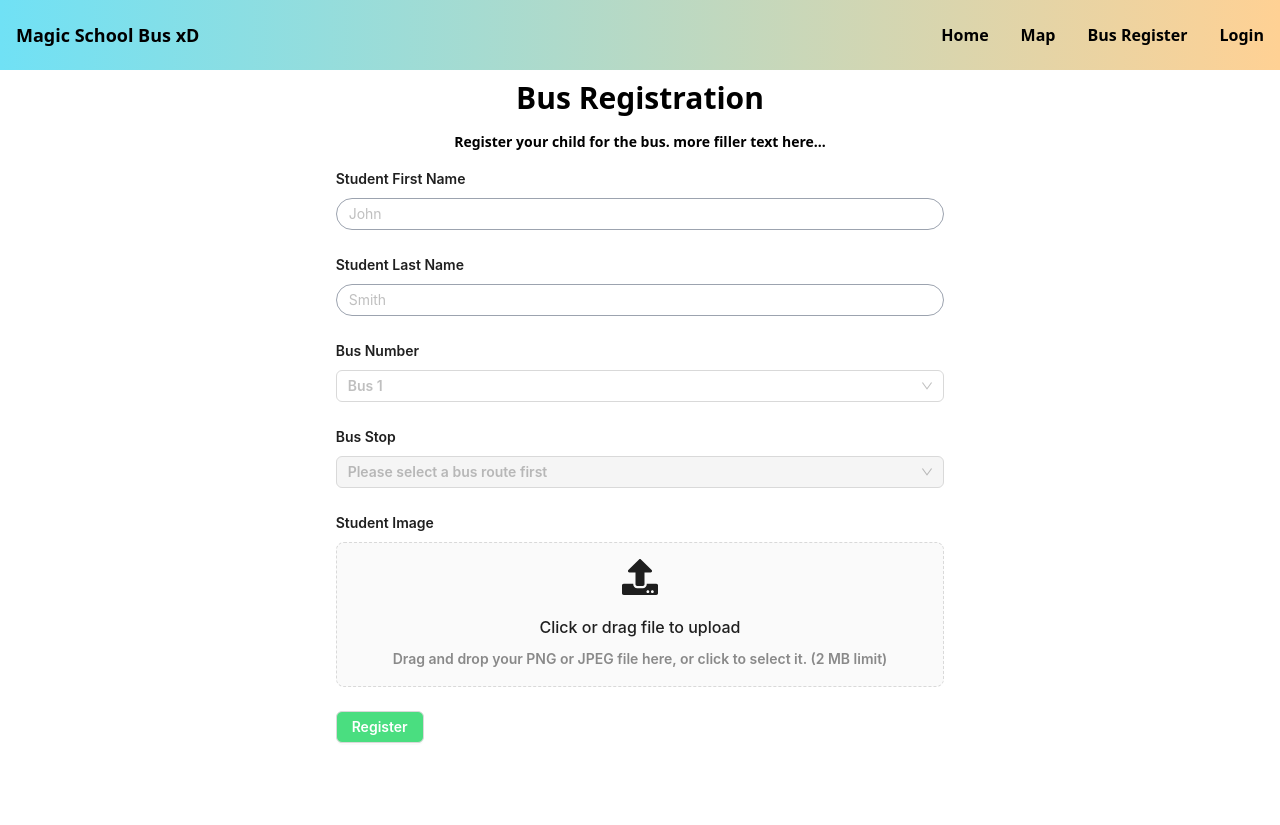
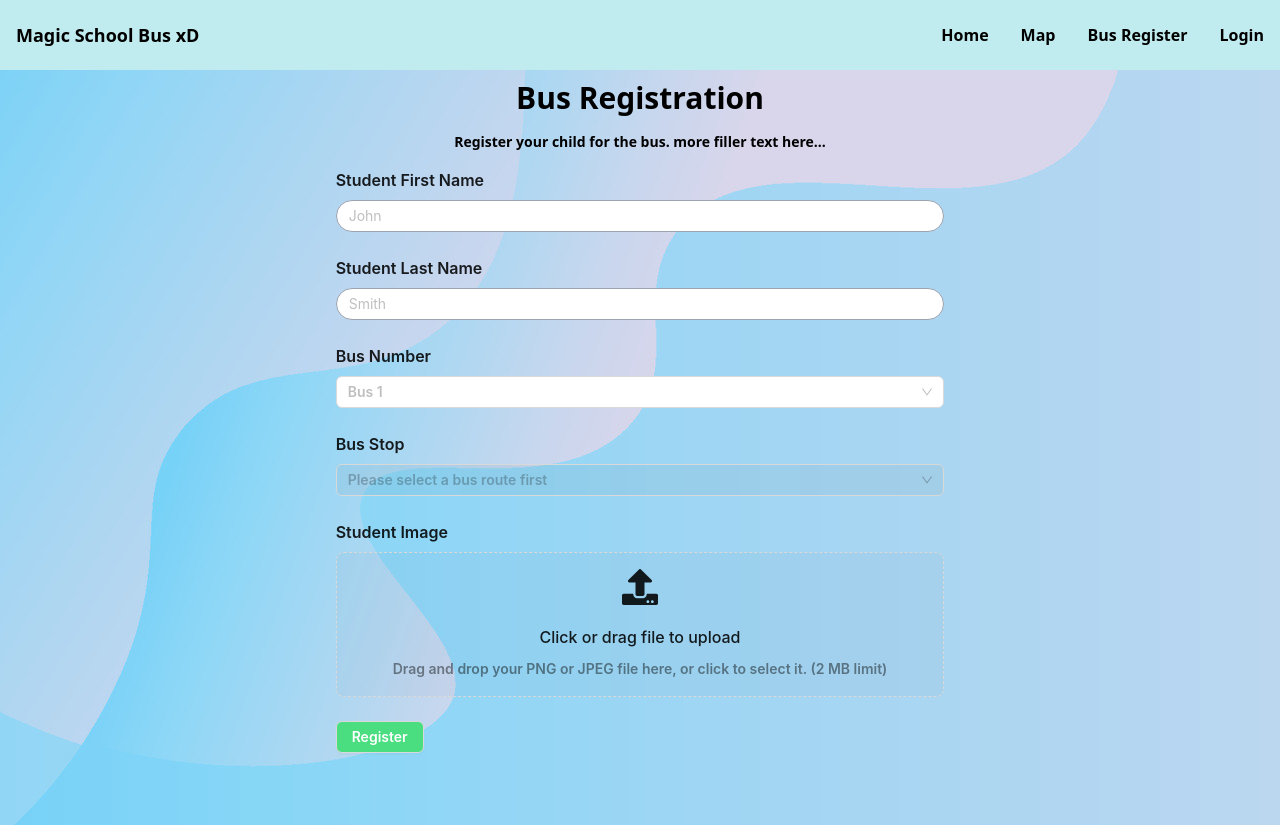
Before and after one commit to chiaraalcantara/busbuddy, a React (Vite) app in the folder client/: page /bus-register in a window 1280 px wide. Built offline with nearby package versions, Linux system fonts and the light colour scheme.

Commit message:
changed background

```diff
--- a/client/index.html
+++ b/client/index.html
@@ -6,7 +6,7 @@
     <meta name="viewport" content="width=device-width, initial-scale=1.0" />
     <title>Vite + React + TS</title>
   </head>
-  <body style>
+  <body style="background-image: url('./src/images/bg-im.jpg');">
     <div id="root"></div>
     <script type="module" src="/src/main.tsx"></script>
   </body>
--- a/client/src/components/Navbar/Navbar.css
+++ b/client/src/components/Navbar/Navbar.css
@@ -1,3 +1,4 @@
 header {
-    background: linear-gradient(to right, #70e1f5, #ffd194);
+    background: rgb(193, 236, 239);
+    z-index: 99999999999;
 }
--- a/client/src/pages/BusRegistration/BusRegistration.tsx
+++ b/client/src/pages/BusRegistration/BusRegistration.tsx
@@ -123,7 +123,7 @@ const BusRegistration = () => {
                     }}
                 >
                     <Form.Item
-                        label={<p className="font-semibold">Student First Name</p>}
+                        label={<p className="text-base font-semibold">Student First Name</p>}
                         name="studentFirstName"
                         rules={[{ validator: customValidator("Please enter your child's first name!") }]}
                     >
@@ -131,14 +131,14 @@ const BusRegistration = () => {
                     </Form.Item>
 
                     <Form.Item
-                        label={<p className="font-semibold"> Student Last Name </p>}
+                        label={<p className="text-base font-semibold"> Student Last Name </p>}
                         name="studentLastName"
                         rules={[{ validator: customValidator("Please enter your child's last name!") }]}
                     >
                         <Input className="border border-gray-400 pl-3 py-1 rounded-2xl" placeholder="Smith"/>
                     </Form.Item>
 
-                    <Form.Item label="Bus Number"
+                    <Form.Item label={<p className="text-base font-semibold">Bus Number</p>}
                         name="busNumber"
                         className="font-semibold"
                         rules={[{ validator: customValidator("Please select a bus route!") }]}
@@ -153,7 +153,7 @@ const BusRegistration = () => {
                     </Form.Item>
 
                     <Form.Item
-                        label="Bus Stop"
+                        label={<p className="text-base font-semibold">Bus Stop</p>}
                         name="busStop"
                         className="font-semibold"
                         rules={[{ validator: customValidator("Please select a bus stop!") }]}
@@ -172,7 +172,7 @@ const BusRegistration = () => {
                     </Form.Item>
 
                     <Form.Item
-                         label="Student Image"
+                         label={<p className="text-base font-semibold">Student Image</p>}
                          name="studentImages"
                          className="font-semibold"
                     >
```
Also changed, not shown: client/src/images/bg-im.jpg (added).
